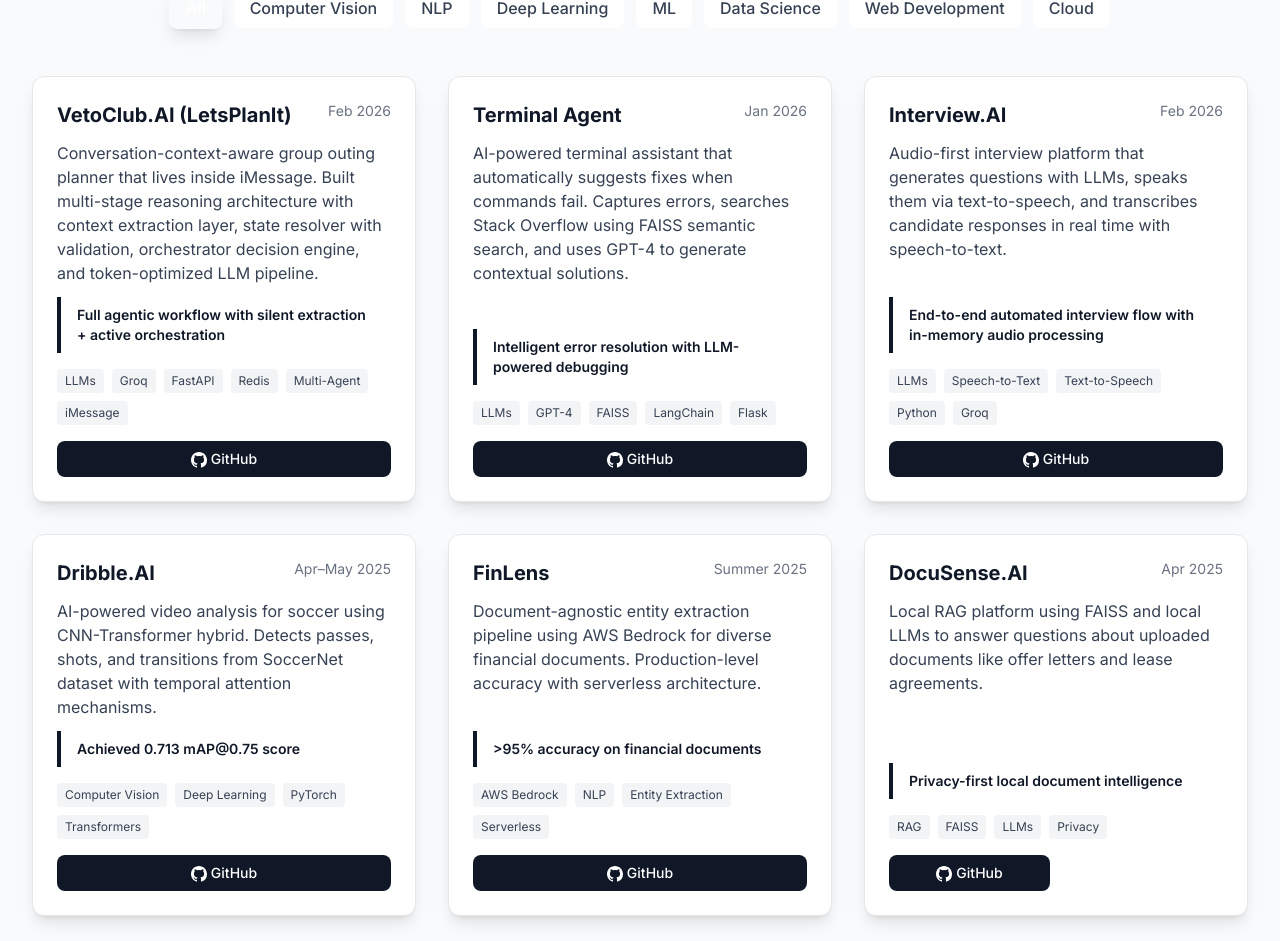
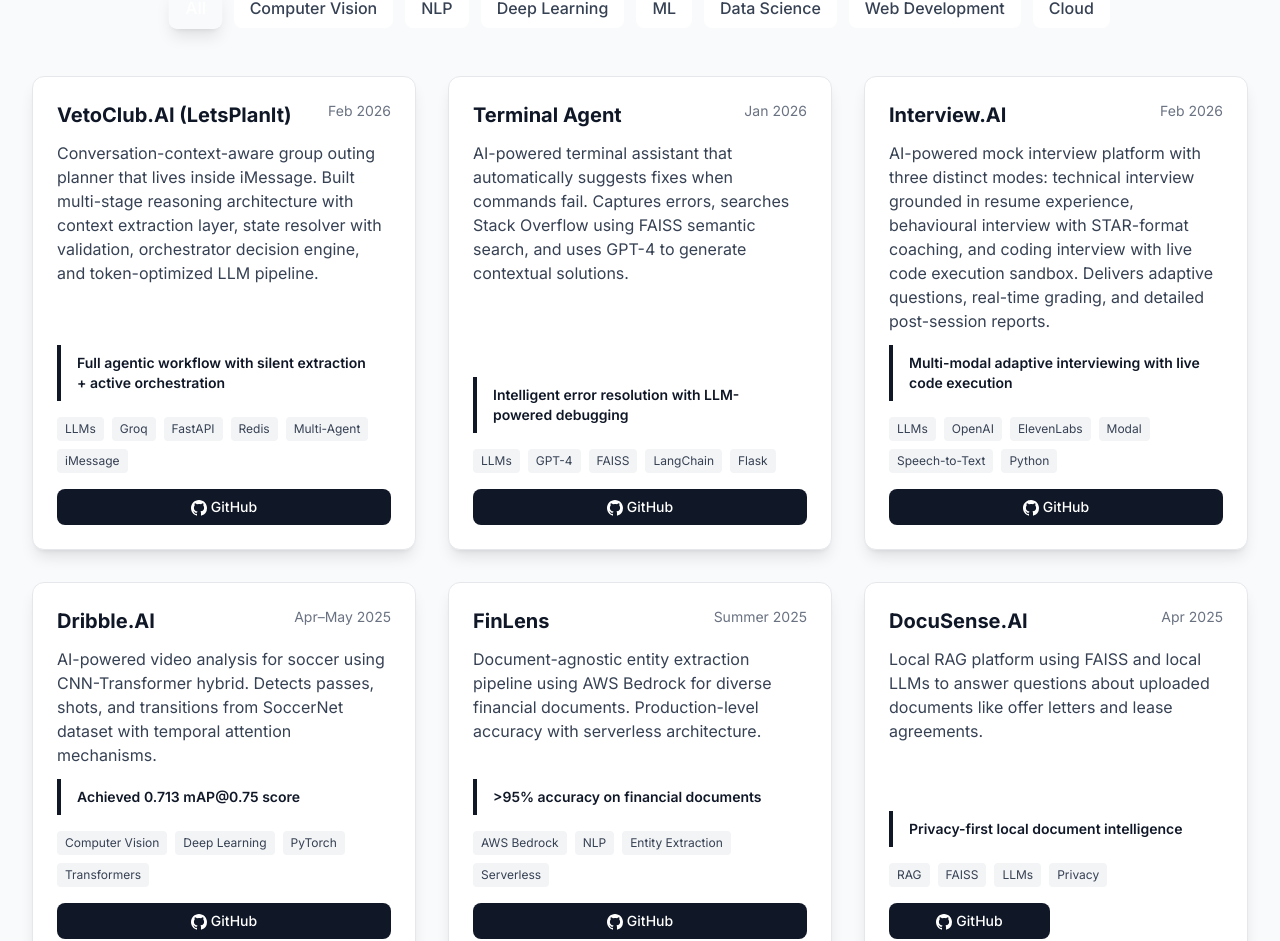
Before and after one commit to JyotBuch/JyotBuch, a React (Vite) app in the folder portfolio/: page / in a window 1280 px wide. Shown: the part 5390-6331 px from the top of the page. Built offline with nearby package versions, Linux system fonts and the light colour scheme.

Commit message:
Update Interview.AI with multi-modal interview platform features

```diff
--- a/portfolio/src/components/Projects.jsx
+++ b/portfolio/src/components/Projects.jsx
@@ -113,10 +113,10 @@ const Projects = () => {
     },
     {
       title: "Interview.AI",
-      description: "Audio-first interview platform that generates questions with LLMs, speaks them via text-to-speech, and transcribes candidate responses in real time with speech-to-text.",
-      achievement: "End-to-end automated interview flow with in-memory audio processing",
+      description: "AI-powered mock interview platform with three distinct modes: technical interview grounded in resume experience, behavioural interview with STAR-format coaching, and coding interview with live code execution sandbox. Delivers adaptive questions, real-time grading, and detailed post-session reports.",
+      achievement: "Multi-modal adaptive interviewing with live code execution",
       date: "Feb 2026",
-      tags: ["LLMs", "Speech-to-Text", "Text-to-Speech", "Python", "Groq"],
+      tags: ["LLMs", "OpenAI", "ElevenLabs", "Modal", "Speech-to-Text", "Python"],
       category: ["NLP", "ML", "Web Development"],
       github: "https://github.com/JyotBuch/Interview.AI",
       demo: null,
```
